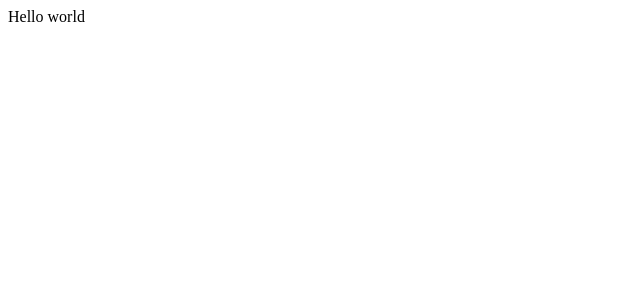
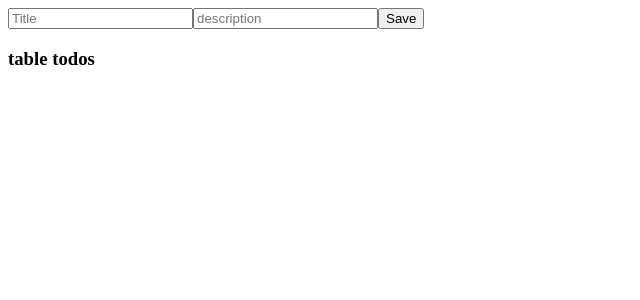
Before and after one commit to GiuProgramert/react-todo-list, a React (Create React App) app: page / in a window 1280 px wide. Shown: the top 300 px of the page, without its empty margins (0-640 px from the left). Built offline with nearby package versions, Linux system fonts and the light colour scheme.

Commit message:
Added the InputTodo

```diff
--- a/src/App.js
+++ /dev/null
@@ -1,9 +0,0 @@
-function App() {
-  return (
-    <div>
-      Hello world
-    </div>
-  );
-}
-
-export default App;
--- /dev/null
+++ b/src/components/App.js
@@ -0,0 +1,30 @@
+import { Component } from "react";
+
+//Todos Storages
+import { addToDo, getToDos } from "../toDosStorage";
+
+//Componets
+import InputTodos from "./InputTodos";
+import TableTodos from "./TableTodos";
+
+class App extends Component {
+  constructor(props) {
+    super(props);
+    this.state = {
+      todos: getToDos()
+    }
+  }
+
+  render() {
+    return (
+      <div>
+        <InputTodos
+          addToDo={addToDo}
+        />
+        <TableTodos/>
+      </div>
+    );
+  }
+}
+
+export default App;
--- /dev/null
+++ b/src/components/InputTodos.js
@@ -0,0 +1,68 @@
+import { Component } from "react";
+
+class InputTodos extends Component {
+  constructor(props) {
+    super(props);
+    this.handleSubmit = this.handleSubmit.bind(this);
+    this.handleTitleChange = this.handleTitleChange.bind(this);
+    this.handleDescriptionChange = this.handleDescriptionChange.bind(this);
+    this.restarInputs = this.restarInputs.bind(this);
+
+    this.state = {
+      title: '',
+      description: '',
+    }
+  }
+
+  restarInputs() {
+    this.setState({
+      title: '',
+      description: ''
+    })
+  }
+
+  handleSubmit(e) {
+    e.preventDefault()
+    this.props.addToDo({
+      title: this.state.title,
+      description: this.state.description,
+    })
+    this.restarInputs()
+  }
+
+  handleTitleChange(e) {
+    this.setState({
+      title: e.target.value,
+    })
+  }
+
+  handleDescriptionChange(e) {
+    this.setState({
+      description: e.target.value,
+    })
+  }
+
+  render() {
+    return (
+      <div>
+        <form onSubmit={this.handleSubmit}>
+          <input
+            type="text"
+            value={this.state.title}
+            onChange={this.handleTitleChange}
+            placeholder="Title"
+          />
+          <input
+            type="text"
+            placeholder="description"
+            value={this.state.description}
+            onChange={this.handleDescriptionChange}
+          />
+          <button>Save</button>
+        </form>
+      </div>
+    );
+  }
+}
+
+export default InputTodos
--- /dev/null
+++ b/src/components/TableTodos.js
@@ -0,0 +1,9 @@
+import { Component } from "react";
+
+class TableTodos extends Component {
+  render() {
+    return <h3>table todos</h3>
+  }
+}
+
+export default TableTodos
--- a/src/index.js
+++ b/src/index.js
@@ -1,6 +1,6 @@
 import React from 'react';
 import ReactDOM from 'react-dom';
-import App from './App';
+import App from './components/App';
 import reportWebVitals from './reportWebVitals';
 
 ReactDOM.render(
--- /dev/null
+++ b/src/toDosStorage.js
@@ -0,0 +1,21 @@
+const setTodos = (todos) => {
+  localStorage.setItem('todos', JSON.stringify(todos));
+};
+
+export const getToDos = () => {
+  if (JSON.parse(localStorage.getItem("todos")) === null) {
+    setTodos([]);
+  }
+  return JSON.parse(localStorage.getItem("todos"));
+};
+
+export const addToDo = (todo) => {
+  const todos = getToDos();
+  const id = todos.length === 0 ? 1 : todos[todos.length - 1].id + 1;
+  todos.push({
+    id,
+    title: todo.title,
+    description: todo.description,
+  });
+  setTodos(todos);
+};
```
Also changed, not shown: 1 other file (tests, documents, lock files or other folders).
